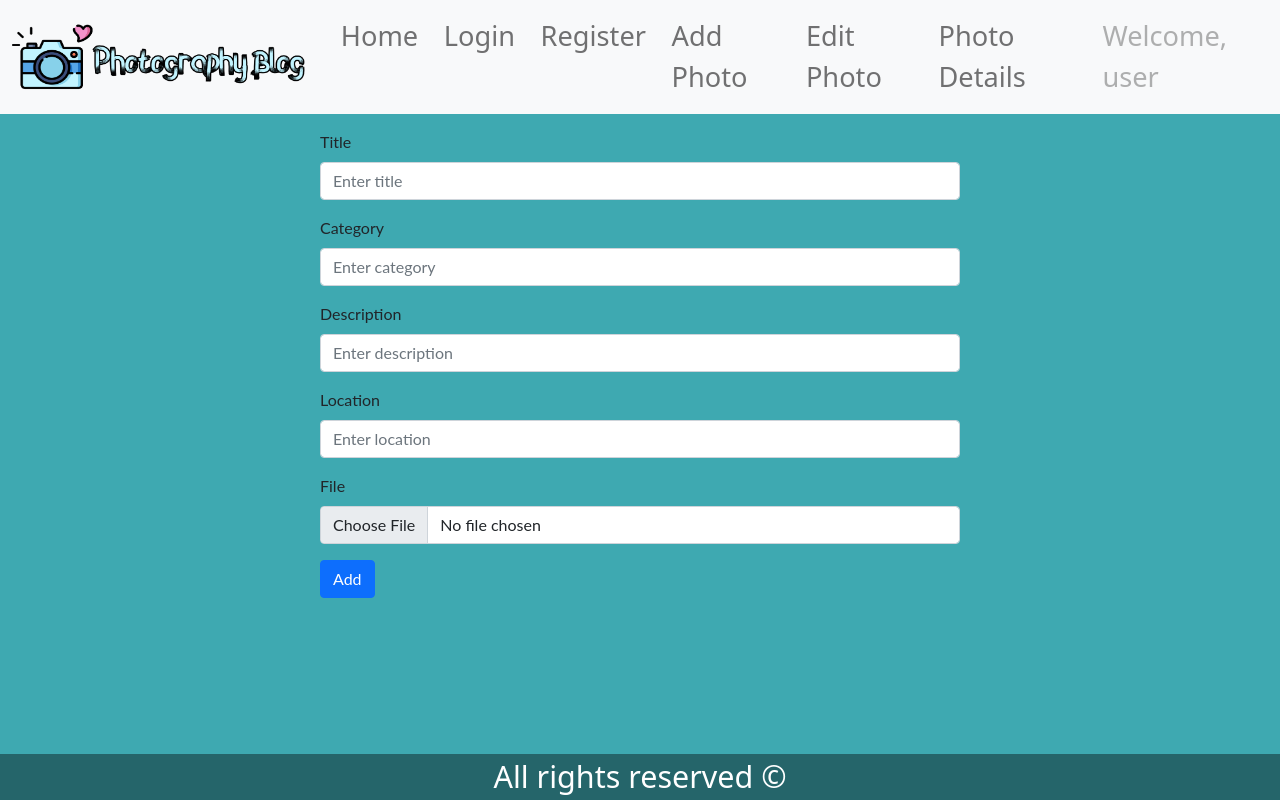
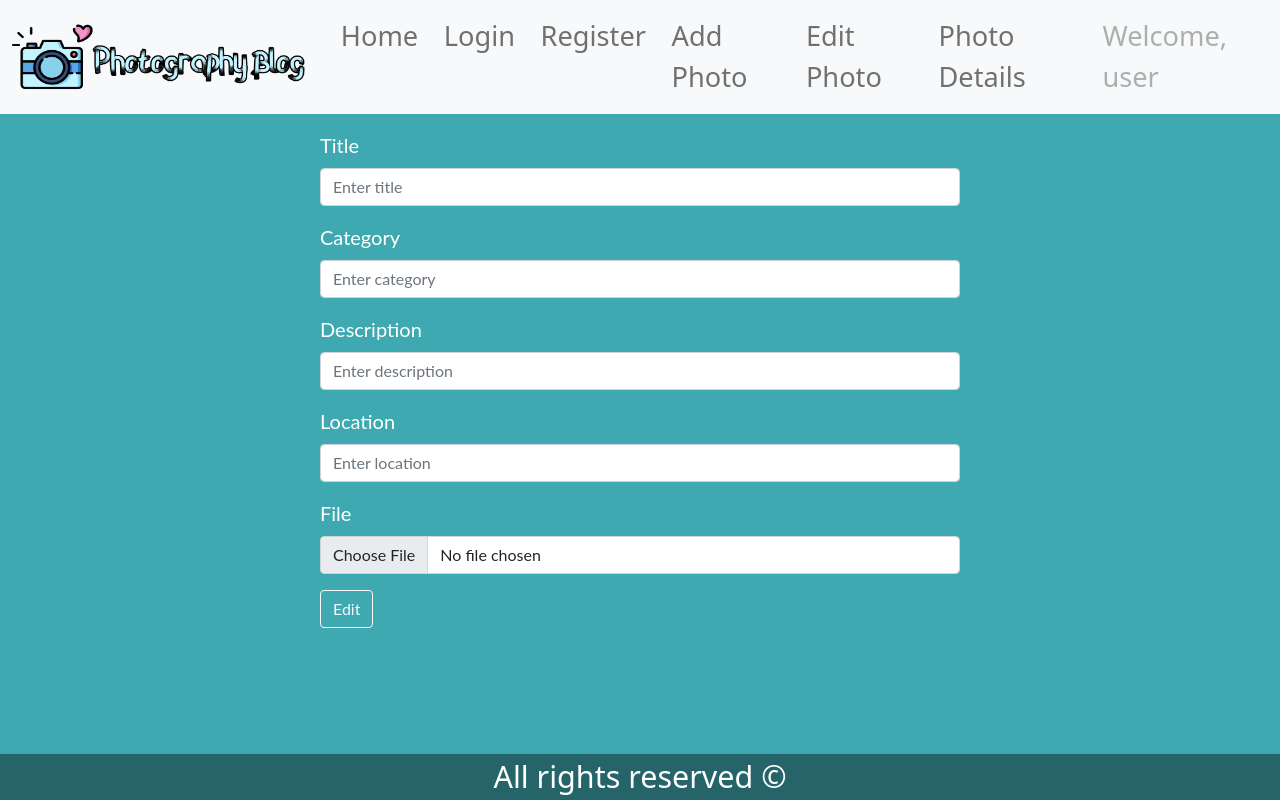
Before and after one commit to betivd03/photography-blog-noit, a React (Create React App) app in the folder client/: page /edit in a window 1280 px wide. Built offline with nearby package versions, Linux system fonts and the light colour scheme.

Commit message:
Change buttons variant and add class to labels

```diff
--- a/client/src/components/AddPhoto/AddPhoto.js
+++ b/client/src/components/AddPhoto/AddPhoto.js
@@ -7,27 +7,27 @@ const AddPhoto = () => {
         <div className="add-photo-div">
             <Form className="w-50 add-photo-form">
                 <Form.Group className="mb-3" controlId="formBasicEmail">
-                    <Form.Label>Title</Form.Label>
+                    <Form.Label className="label-style">Title</Form.Label>
                     <Form.Control type="text" placeholder="Enter title" />
                 </Form.Group>
 
                 <Form.Group className="mb-3" controlId="formBasicEmail">
-                    <Form.Label>Category</Form.Label>
+                    <Form.Label className="label-style">Category</Form.Label>
                     <Form.Control type="text" placeholder="Enter category" />
                 </Form.Group>
 
                 <Form.Group className="mb-3" controlId="formBasicEmail">
-                    <Form.Label>Description</Form.Label>
+                    <Form.Label className="label-style">Description</Form.Label>
                     <Form.Control type="text" placeholder="Enter description" />
                 </Form.Group>
 
                 <Form.Group className="mb-3" controlId="formBasicEmail">
-                    <Form.Label>Location</Form.Label>
+                    <Form.Label className="label-style">Location</Form.Label>
                     <Form.Control type="text" placeholder="Enter location" />
                 </Form.Group>
 
                 <Form.Group className="position-relative mb-3">
-                    <Form.Label>File</Form.Label>
+                    <Form.Label className="label-style">File</Form.Label>
                     <Form.Control
                         type="file"
                         required
@@ -38,7 +38,7 @@ const AddPhoto = () => {
                     </Form.Control.Feedback>
                 </Form.Group>
 
-                <Button variant="primary" type="submit">
+                <Button variant="outline-light" type="submit">
                     Add
                 </Button>
             </Form>
--- a/client/src/components/EditPhoto/EditPhoto.js
+++ b/client/src/components/EditPhoto/EditPhoto.js
@@ -7,27 +7,27 @@ const AddPhoto = () => {
         <div className="edit-photo-div">
             <Form className="w-50 edit-photo-form">
                 <Form.Group className="mb-3" controlId="formBasicEmail">
-                    <Form.Label>Title</Form.Label>
+                    <Form.Label className="label-style">Title</Form.Label>
                     <Form.Control type="text" placeholder="Enter title" />
                 </Form.Group>
 
                 <Form.Group className="mb-3" controlId="formBasicEmail">
-                    <Form.Label>Category</Form.Label>
+                    <Form.Label className="label-style">Category</Form.Label>
                     <Form.Control type="text" placeholder="Enter category" />
                 </Form.Group>
 
                 <Form.Group className="mb-3" controlId="formBasicEmail">
-                    <Form.Label>Description</Form.Label>
+                    <Form.Label className="label-style">Description</Form.Label>
                     <Form.Control type="text" placeholder="Enter description" />
                 </Form.Group>
 
                 <Form.Group className="mb-3" controlId="formBasicEmail">
-                    <Form.Label>Location</Form.Label>
+                    <Form.Label className="label-style">Location</Form.Label>
                     <Form.Control type="text" placeholder="Enter location" />
                 </Form.Group>
 
                 <Form.Group className="position-relative mb-3">
-                    <Form.Label>File</Form.Label>
+                    <Form.Label className="label-style">File</Form.Label>
                     <Form.Control
                         type="file"
                         required
@@ -38,8 +38,8 @@ const AddPhoto = () => {
                     </Form.Control.Feedback>
                 </Form.Group>
 
-                <Button variant="primary" type="submit">
-                    Add
+                <Button variant="outline-light" type="submit">
+                    Edit
                 </Button>
             </Form>
         </div>
--- a/client/src/components/Login/Login.js
+++ b/client/src/components/Login/Login.js
@@ -7,16 +7,16 @@ const Login = () => {
         <div className="login-div">
             <Form className="w-50 login-form">
                 <Form.Group className="mb-3" controlId="formBasicEmail">
-                    <Form.Label>Email address</Form.Label>
+                    <Form.Label className="label-style">Email address</Form.Label>
                     <Form.Control type="email" placeholder="Enter email" />
                 </Form.Group>
 
                 <Form.Group className="mb-3" controlId="formBasicPassword">
-                    <Form.Label>Password</Form.Label>
+                    <Form.Label className="label-style">Password</Form.Label>
                     <Form.Control type="password" placeholder="Password" />
                 </Form.Group>
 
-                <Button variant="primary" type="submit">
+                <Button variant="outline-light" type="submit">
                     Login
                 </Button>
             </Form>
--- a/client/src/components/Register/Register.js
+++ b/client/src/components/Register/Register.js
@@ -7,26 +7,26 @@ const Register = () => {
         <div className="register-div">
             <Form className="w-50 register-form">
                 <Form.Group className="mb-3" controlId="formBasicEmail">
-                    <Form.Label>Username</Form.Label>
+                    <Form.Label className="label-style">Username</Form.Label>
                     <Form.Control type="username" placeholder="Enter username" />
                 </Form.Group>
 
                 <Form.Group className="mb-3" controlId="formBasicEmail">
-                    <Form.Label>Email address</Form.Label>
+                    <Form.Label className="label-style">Email address</Form.Label>
                     <Form.Control type="email" placeholder="Enter email" />
                 </Form.Group>
 
                 <Form.Group className="mb-3" controlId="formBasicPassword">
-                    <Form.Label>Password</Form.Label>
+                    <Form.Label className="label-style">Password</Form.Label>
                     <Form.Control type="password" placeholder="Password" />
                 </Form.Group>
 
                 <Form.Group className="mb-3" controlId="formBasicPassword">
-                    <Form.Label>Repeat Password</Form.Label>
+                    <Form.Label className="label-style">Repeat Password</Form.Label>
                     <Form.Control type="password" placeholder="Repeat password" />
                 </Form.Group>
 
-                <Button variant="primary" type="submit">
+                <Button variant="outline-light" type="submit">
                     Register
                 </Button>
             </Form>
```
